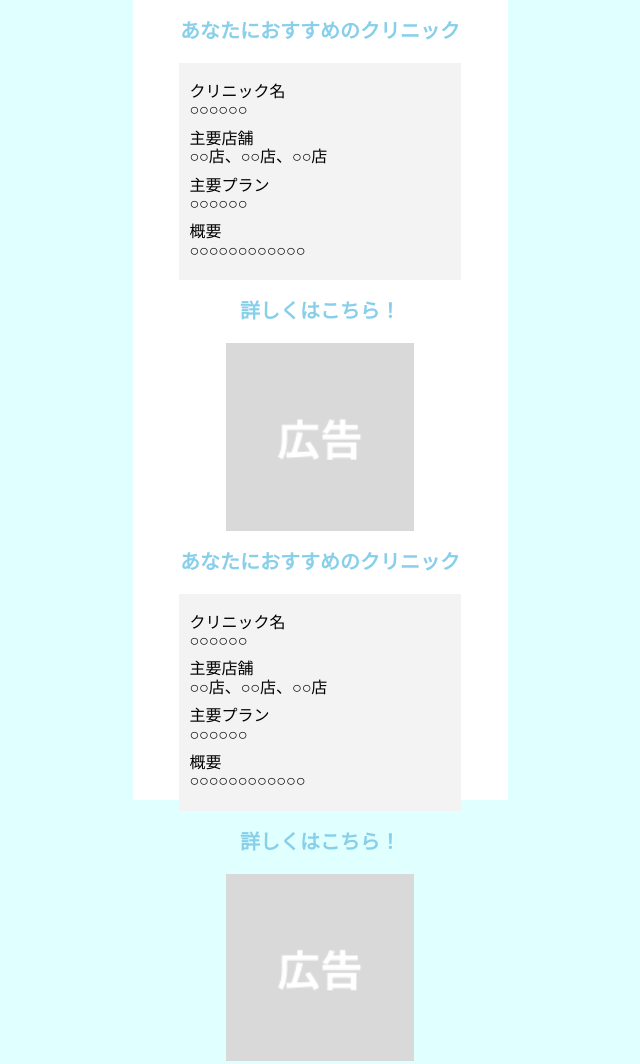
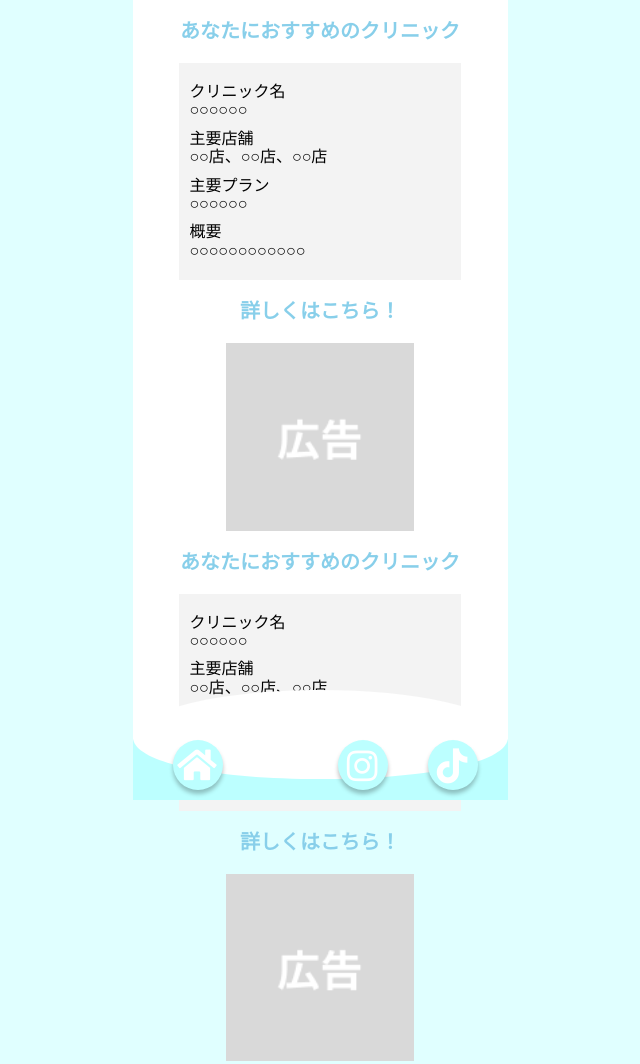
Before and after one commit to cocoalatte7119/datsumou, a website: page result.html in a window 1280 px wide. Shown: the top 1064 px of the page, without its empty margins (320-960 px from the left). Drawn offline with nearby package versions, Linux system fonts and the light colour scheme.

Commit message:
Add files via upload

```diff
--- a/css/layout/l-footer.css
+++ b/css/layout/l-footer.css
@@ -1,6 +1,7 @@
 footer {
   margin-top: 50px;
-  position: relative;
+  position: absolute;
+  bottom: 0;
 }
 footer svg {
   position: relative;
--- a/css/style.css
+++ b/css/style.css
@@ -462,7 +462,8 @@ body {
 
 footer {
   margin-top: 50px;
-  position: relative;
+  position: absolute;
+  bottom: 0;
 }
 footer svg {
   position: relative;
```
Also changed, not shown: 2 other files.
